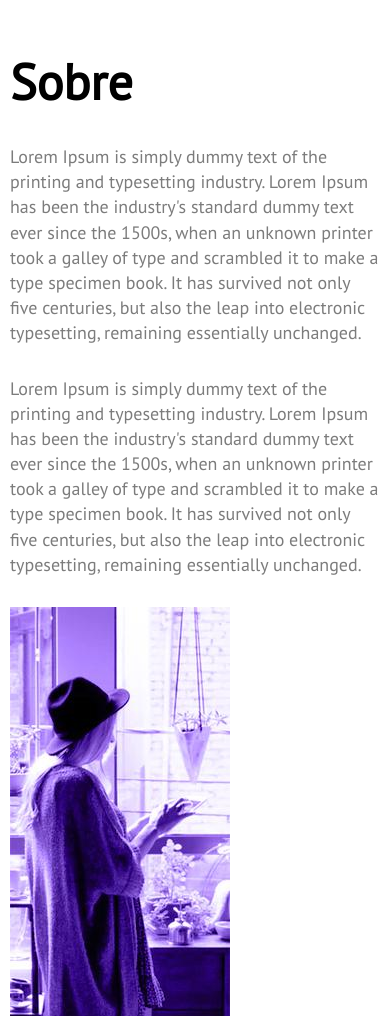
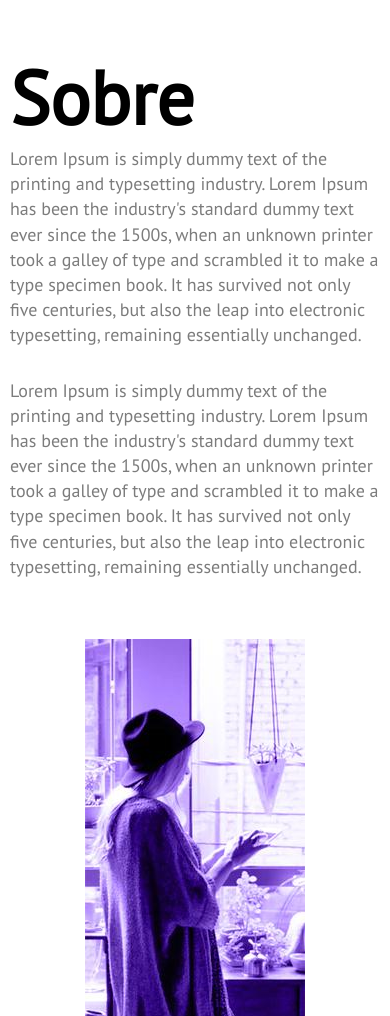
Before and after one commit to herbertizidro/flex-box-estudo, a plain HTML site: page index.html in a window 390 px wide. Shown: the part 344-1360 px from the top of the page. Drawn offline with Linux system fonts and the light colour scheme.

Commit message:
Update index.html

```diff
--- a/index.html
+++ b/index.html
@@ -123,7 +123,11 @@
             margin: 0 10px;
         }
 
-        .sobre-info h1{
+	@media(max-width: 492px){
+    	   .sobre-img{text-align: center;}
+	}
+
+        .sobre-info{
             font-size: 50px;
             margin-bottom: 30px;
         }
```
